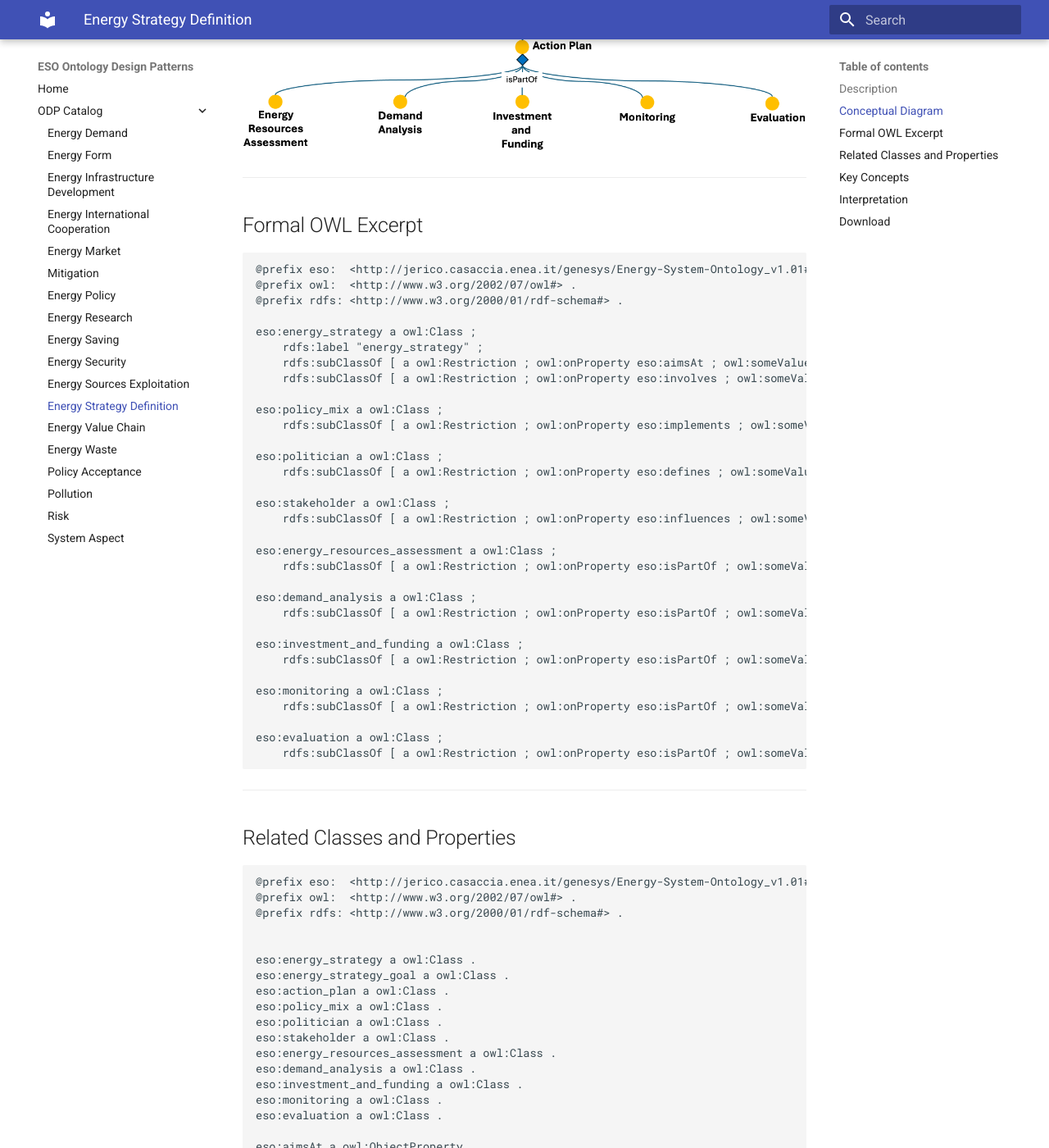
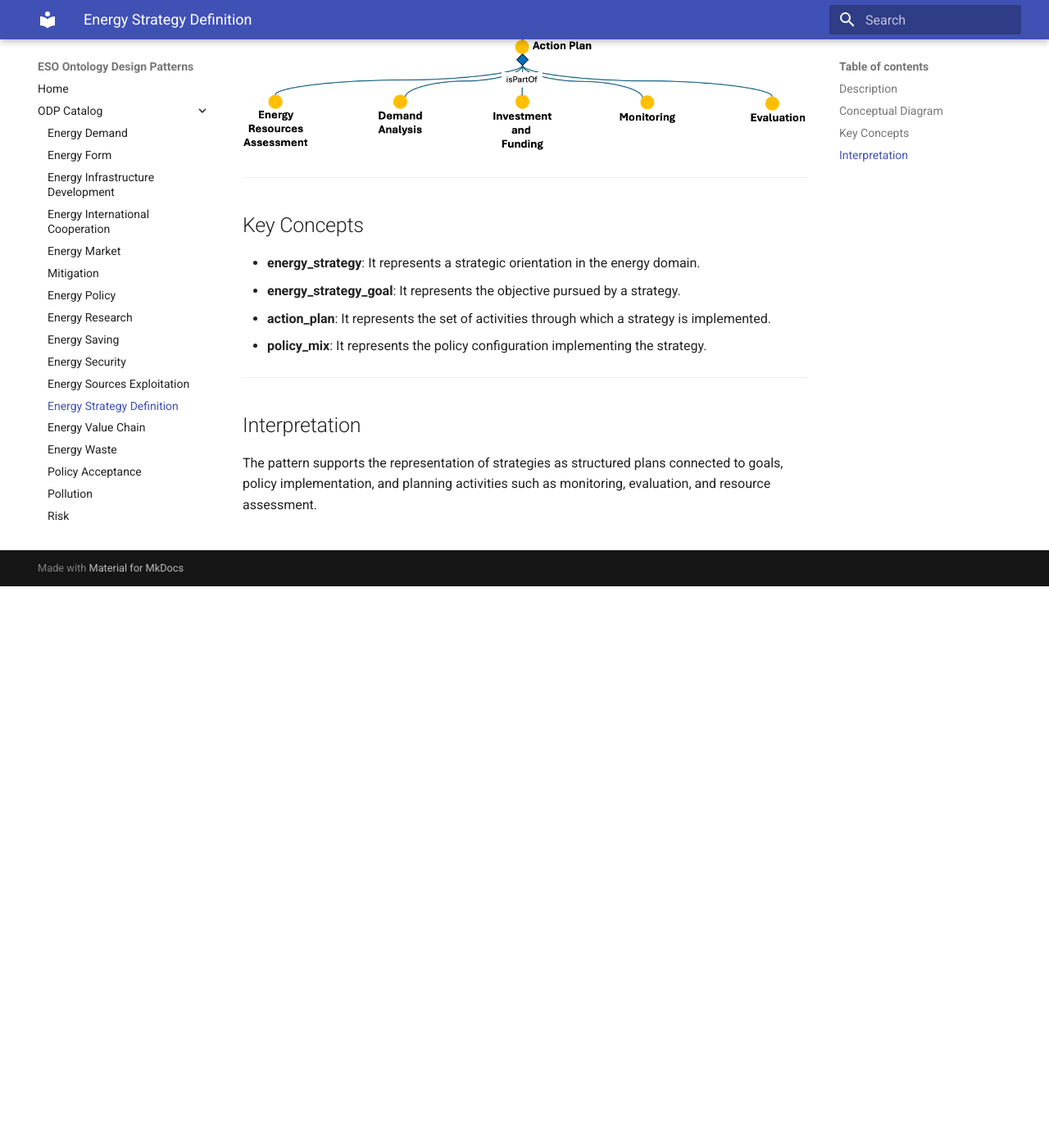
Before and after one commit to AntonioDeNicola/eso-odp-site, an MkDocs documentation site: the page built from docs/odp/energy-strategy-definition.md, in a window 1280 px wide and 1400 px high, scrolled down 685 px. Shown: the whole window at 82% size. Built offline with MkDocs 1.6.1 and Material for MkDocs 9.7.7, drawn with Linux system fonts in a browser that asks for light colours; some of the changed text lies outside the part shown.

Commit message:
Update energy-strategy-definition.md

````diff
--- a/docs/odp/energy-strategy-definition.md
+++ b/docs/odp/energy-strategy-definition.md
@@ -12,75 +12,6 @@ This pattern provides a structured semantic representation that can be reused ac
 
 ---
 
-## Formal OWL Excerpt
-
-```turtle
-@prefix eso:  <http://jerico.casaccia.enea.it/genesys/Energy-System-Ontology_v1.01#> .
-@prefix owl:  <http://www.w3.org/2002/07/owl#> .
-@prefix rdfs: <http://www.w3.org/2000/01/rdf-schema#> .
-
-eso:energy_strategy a owl:Class ;
-    rdfs:label "energy_strategy" ;
-    rdfs:subClassOf [ a owl:Restriction ; owl:onProperty eso:aimsAt ; owl:someValuesFrom eso:energy_strategy_goal ] ;
-    rdfs:subClassOf [ a owl:Restriction ; owl:onProperty eso:involves ; owl:someValuesFrom eso:action_plan ] .
-
-eso:policy_mix a owl:Class ;
-    rdfs:subClassOf [ a owl:Restriction ; owl:onProperty eso:implements ; owl:someValuesFrom eso:energy_strategy ] .
-
-eso:politician a owl:Class ;
-    rdfs:subClassOf [ a owl:Restriction ; owl:onProperty eso:defines ; owl:someValuesFrom eso:energy_strategy ] .
-
-eso:stakeholder a owl:Class ;
-    rdfs:subClassOf [ a owl:Restriction ; owl:onProperty eso:influences ; owl:someValuesFrom eso:politician ] .
-
-eso:energy_resources_assessment a owl:Class ;
-    rdfs:subClassOf [ a owl:Restriction ; owl:onProperty eso:isPartOf ; owl:someValuesFrom eso:action_plan ] .
-
-eso:demand_analysis a owl:Class ;
-    rdfs:subClassOf [ a owl:Restriction ; owl:onProperty eso:isPartOf ; owl:someValuesFrom eso:action_plan ] .
-
-eso:investment_and_funding a owl:Class ;
-    rdfs:subClassOf [ a owl:Restriction ; owl:onProperty eso:isPartOf ; owl:someValuesFrom eso:action_plan ] .
-
-eso:monitoring a owl:Class ;
-    rdfs:subClassOf [ a owl:Restriction ; owl:onProperty eso:isPartOf ; owl:someValuesFrom eso:action_plan ] .
-
-eso:evaluation a owl:Class ;
-    rdfs:subClassOf [ a owl:Restriction ; owl:onProperty eso:isPartOf ; owl:someValuesFrom eso:action_plan ] .
-```
-
----
-
-## Related Classes and Properties
-
-```turtle
-@prefix eso:  <http://jerico.casaccia.enea.it/genesys/Energy-System-Ontology_v1.01#> .
-@prefix owl:  <http://www.w3.org/2002/07/owl#> .
-@prefix rdfs: <http://www.w3.org/2000/01/rdf-schema#> .
-
-
-eso:energy_strategy a owl:Class .
-eso:energy_strategy_goal a owl:Class .
-eso:action_plan a owl:Class .
-eso:policy_mix a owl:Class .
-eso:politician a owl:Class .
-eso:stakeholder a owl:Class .
-eso:energy_resources_assessment a owl:Class .
-eso:demand_analysis a owl:Class .
-eso:investment_and_funding a owl:Class .
-eso:monitoring a owl:Class .
-eso:evaluation a owl:Class .
-
-eso:aimsAt a owl:ObjectProperty .
-eso:involves a owl:ObjectProperty .
-eso:implements a owl:ObjectProperty .
-eso:defines a owl:ObjectProperty .
-eso:influences a owl:ObjectProperty .
-eso:isPartOf a owl:ObjectProperty .
-```
-
----
-
 ## Key Concepts
 
 - **energy_strategy**: It represents a strategic orientation in the energy domain.
@@ -92,8 +23,3 @@ eso:isPartOf a owl:ObjectProperty .
 
 ## Interpretation
 The pattern supports the representation of strategies as structured plans connected to goals, policy implementation, and planning activities such as monitoring, evaluation, and resource assessment.
-
----
-
-## Download
-- [TTL file](../assets/rdf/energy-strategy-definition.ttl)
````
